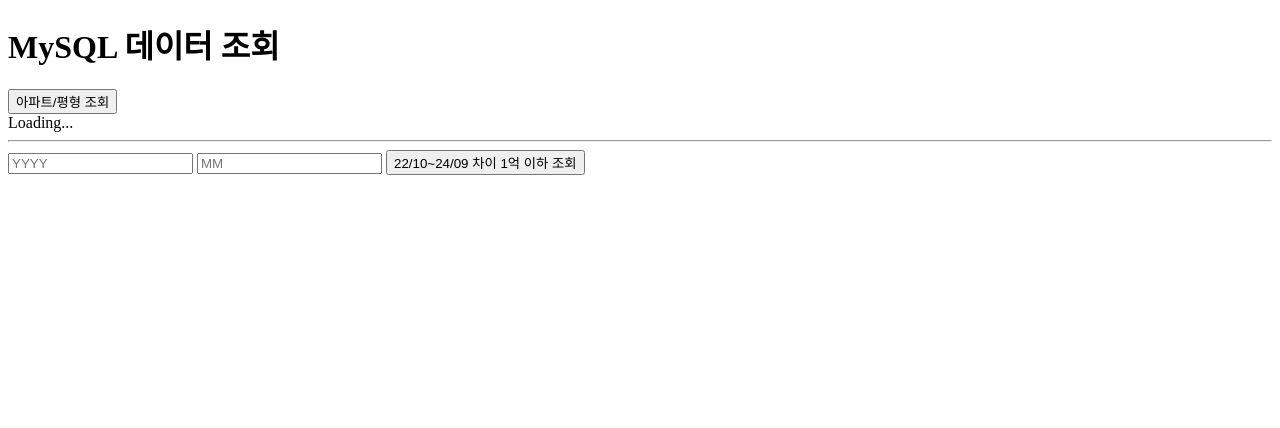
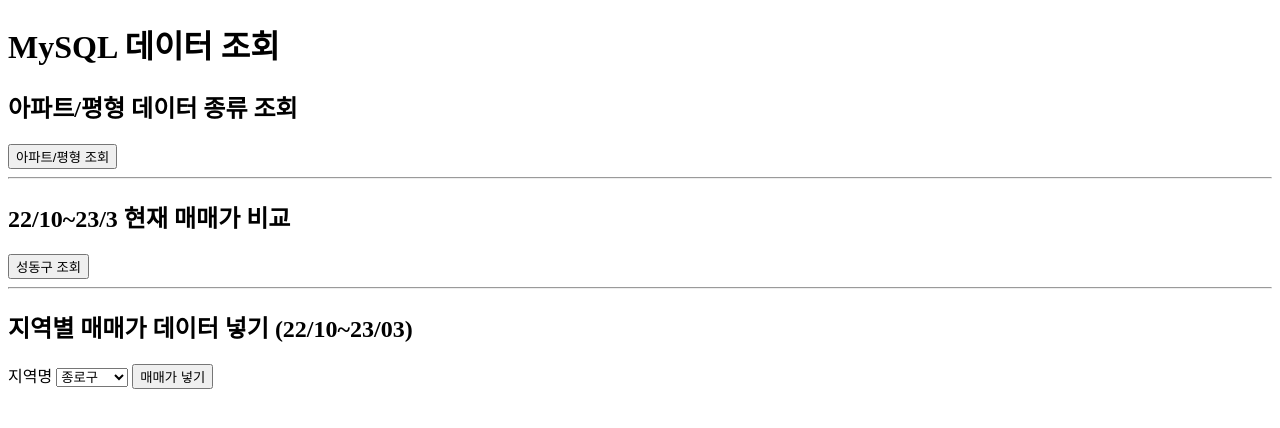
Before and after one commit to LHWN/SearchAptTrade, a Django app: template templates/index.html in a window 1280 px wide. Shown: the top 428 px of the page. Run offline with Django 5.2, Linux system fonts and the light colour scheme; the template is opened without the code that fills it, so the values that code supplies are empty.

Commit message:
update a final ver

```diff
--- a/templates/index.html
+++ b/templates/index.html
@@ -13,34 +13,8 @@
         </style>
 
         <script>
-<!--            fetch('/getDistinctData')-->
-<!--                .then(response => {-->
-<!--                    if(!response.ok)-->
-<!--                        throw new Error('Network Error!');-->
-<!--                    return response.json();-->
-<!--                })-->
-<!--                .then(data => {-->
-<!--                   console.log(data);-->
-
-<!--                   for (const item of data) {-->
-<!--                       console.log(item.APTNM + item.EXCLUUSEAR + item.JIBUN + item.UMDNM);-->
-<!--                       const dropdown = document.getElementById('distinctData');-->
-
-<!--                       data.forEach(option => {-->
-<!--                            document.getElementById('divDistinctData').innerText = item.APTNM + item.EXCLUUSEAR + item.JIBUN + item.UMDNM;-->
-<!--                            const optionElement = document.createElement('option');-->
-<!--                            optionElement.textContent = item.APTNM + item.EXCLUUSEAR + item.JIBUN + item.UMDNM;-->
-<!--                            dropdown.appendChild(optionElement);-->
-<!--                       })-->
-<!--                   }-->
-
-
-<!--                }) -->
-
-
-
-
             async function getDistinctData() {
+                document.getElementById('divDistinctData').innerText = 'Loading...';
                 result = "";
                 await fetch('/getDistinctData')
                 .then(response => {
@@ -61,7 +35,7 @@
             async function getComparedData() {
                 const comparedYear = document.getElementById('comparedYear').value;
                 const comparedMonth = document.getElementById('comparedMonth').value;
-
+                result = "";
                 const param = {
                     "comparedYear": comparedYear,
                     "comparedMonth": comparedMonth
@@ -81,19 +55,77 @@
                 })
                 .then(data => {
                     for (const item of data) {
-                       console.log(item);
+                       console.log(item.APTNM + item.EXCLUUSEAR + item.JIBUN + item.UMDNM);
+                       data = item.APTNM + " / " + item.EXCLUUSEAR + " / " + item.JIBUN + " / " + item.UMDNM + "전:" + item.DEALAMOUNT + " 후:" + item.DEALAMOUNT2 + " diff:" + item.DIFF + "\n";
+                       result += data;
                    }
+                   document.getElementById('divComparedData').innerText = result;
+                })
+            }
+
+            async function insertDealAmount() {
+                const lawdCd = document.getElementById('lawd').value;
+
+                const param = {
+                    "lawdCd": lawdCd
+                };
+                await fetch('/insertDealAmount', {
+                    method: 'POST',
+                    headers: {
+                        'Content-Type': 'application/json'
+                    },
+                    body: JSON.stringify(param)
+                })
+                .then(response => {
+                    if(!response.ok)
+                        throw new Error('Network Error!');
+                    return response.json();
+                })
+                .then(data => {
+                    alert("INSERT SUCCESS");
                 })
             }
         </script>
     </head>
     <body>
         <h1>MySQL 데이터 조회</h1>
+        <h2>아파트/평형 데이터 종류 조회</h2>
         <button onclick="getDistinctData()">아파트/평형 조회</button>
-        <div id="divDistinctData" style="div-container">Loading...</div><hr />
+        <div id="divDistinctData" style="div-container"></div><hr />
 
-        <input type="text" id="comparedYear" placeholder="YYYY">
-        <input type="text" id="comparedMonth" placeholder="MM">
-        <button onclick="getComparedData()">22/10~24/09 차이 1억 이하 조회</button>
+        <h2>22/10~23/3 현재 매매가 비교</h2>
+        <button onclick="getComparedData()">성동구 조회</button>
+        <div id="divComparedData" stle="div-container"></div><hr />
+
+        <h2>지역별 매매가 데이터 넣기 (22/10~23/03)</h2>
+        <label for="lawd">지역명</label>
+        <select name="lawd" id="lawd">
+            <option value="11110">종로구</option>
+            <option value="11140">중구</option>
+            <option value="11170">용산구</option>
+            <option value="11200">성동구</option>
+            <option value="11215">광진구</option>
+            <option value="11230">동대문구</option>
+            <option value="11260">중랑구</option>
+            <option value="11290">성북구</option>
+            <option value="11305">강북구</option>
+            <option value="11320">도봉구</option>
+            <option value="11350">노원구</option>
+            <option value="11380">은평구</option>
+            <option value="11410">서대문구</option>
+            <option value="11440">마포구</option>
+            <option value="11470">양천구</option>
+            <option value="11500">강서구</option>
+            <option value="11530">구로구</option>
+            <option value="11545">금천구</option>
+            <option value="11560">영등포구</option>
+            <option value="11590">동작구</option>
+            <option value="11620">관악구</option>
+            <option value="11650">서초구</option>
+            <option value="11680">강남구</option>
+            <option value="11710">송파구</option>
+            <option value="11740">강동구</option>
+        </select>
+        <button onclick="insertDealAmount()">매매가 넣기</button>
     </body>
     </html>
```
Also changed, not shown: dbUtils.py (renamed from createDB.py, +44 -11 lines), getRTMSDataSvcAptTrade.py (+13 -11 lines), main.py (+4 -3 lines), 1 other file.
